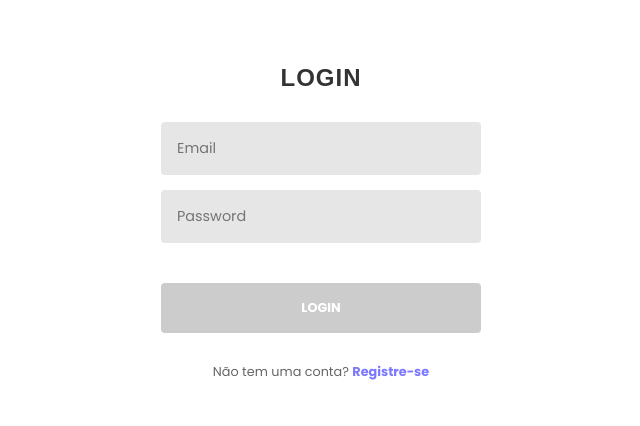
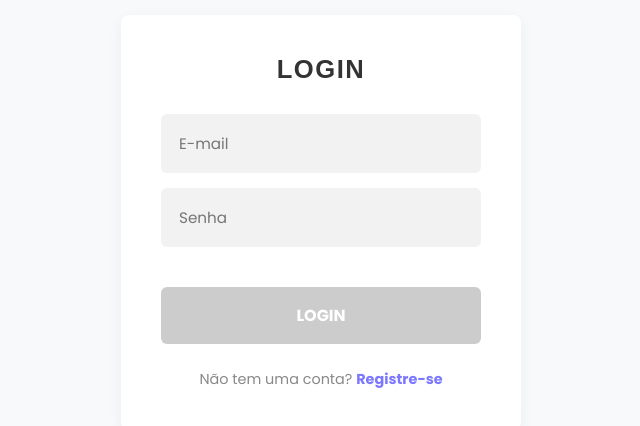
Before and after one commit to ABXAtrix/DesafioVM-Front-End, an Angular app: page /login in a window 1280 px wide. Shown: the part 178-604 px from the top of the page, without its empty margins (319-959 px from the left). Built offline with nearby package versions, Linux system fonts and the light colour scheme.

Commit message:
Atualização no visual da tela de login

```diff
--- a/src/app/features/auth/login/login.component.css
+++ b/src/app/features/auth/login/login.component.css
@@ -7,25 +7,28 @@
   display: flex;
   justify-content: center;
   align-items: center;
-  background-color: #ffffff;
+  background-color: #f8f9fa; /* Cinza claro para destacar o card */
   overflow: hidden;
 }
 
 .login-container {
   width: 100%;
-  max-width: 360px;
-  padding: 20px;
+  max-width: 400px;
+  padding: 40px;
+  background-color: #ffffff;
+  border-radius: 8px;
+  box-shadow: 0 4px 15px rgba(0, 0, 0, 0.05); /* Sombra idêntica ao cadastro */
   text-align: center;
 }
 
 h2 {
   font-family: "Arial", sans-serif;
-  font-size: 1.5rem;
+  font-size: 1.6rem;
   font-weight: 900;
   color: #333;
   margin-bottom: 30px;
   text-transform: uppercase;
-  letter-spacing: 1px;
+  letter-spacing: 1.5px;
 }
 
 .input-group {
@@ -35,44 +38,21 @@ h2 {
 .input-group input {
   width: 100%;
   padding: 16px;
-  background-color: #e6e6e6;
-  border: none;
-  border-radius: 4px;
-  font-size: 0.9rem;
-  color: #666;
+  background-color: #f2f2f2;
+  border: 2px solid transparent;
+  border-radius: 6px;
+  font-size: 0.95rem;
+  color: #333;
   box-sizing: border-box;
+  transition: all 0.3s ease;
 }
 
 .input-group input:focus {
-  outline: 2px solid #7b78ff;
+  outline: none;
+  background-color: #fff;
+  border-color: #7b78ff;
 }
 
-.form-options {
-  display: flex;
-  justify-content: space-between;
-  align-items: center;
-  margin-top: 15px;
-  font-size: 0.75rem;
-  color: #999;
-}
-
-.checkbox-group {
-  display: flex;
-  align-items: center;
-  gap: 5px;
-}
-
-.form-options a {
-  text-decoration: none;
-  color: #999;
-  transition: color 0.2s;
-}
-
-.form-options a:hover {
-  color: #7b78ff;
-}
-
-/* Botão Roxo */
 .btn-login {
   width: 100%;
   padding: 16px;
@@ -80,16 +60,17 @@ h2 {
   background-color: #7b78ff;
   color: white;
   border: none;
-  border-radius: 4px;
-  font-weight: bold;
-  font-size: 0.8rem;
+  border-radius: 6px;
+  font-weight: 800;
+  font-size: 1rem;
   text-transform: uppercase;
   cursor: pointer;
-  transition: background 0.3s;
+  transition: background-color 0.3s, transform 0.2s;
 }
 
-.btn-login:hover {
+.btn-login:hover:not(:disabled) {
   background-color: #625fff;
+  transform: translateY(-1px);
 }
 
 .btn-login:disabled {
@@ -98,9 +79,9 @@ h2 {
 }
 
 .register-link {
-  margin-top: 30px;
-  font-size: 0.8rem;
-  color: #666;
+  margin-top: 25px;
+  font-size: 0.9rem;
+  color: #888;
 }
 
 .register-link a {
@@ -108,3 +89,18 @@ h2 {
   text-decoration: none;
   font-weight: bold;
 }
+
+.register-link a:hover {
+  text-decoration: underline;
+}
+
+.error-msg {
+  background-color: #fff1f1;
+  color: #ff4d4d;
+  padding: 10px;
+  border-radius: 4px;
+  font-size: 0.85rem;
+  margin-top: 10px;
+  border-left: 4px solid #ff4d4d;
+  text-align: left;
+}
--- a/src/app/features/auth/login/login.component.html
+++ b/src/app/features/auth/login/login.component.html
@@ -9,7 +9,8 @@
           name="email"
           [(ngModel)]="credentials.email"
           required
-          placeholder="Email"
+          email
+          placeholder="E-mail"
         />
       </div>
 
@@ -19,12 +20,20 @@
           name="senha"
           [(ngModel)]="credentials.senha"
           required
-          placeholder="Password"
+          placeholder="Senha"
         />
       </div>
 
-      <button type="submit" class="btn-login" [disabled]="loginForm.invalid">
-        Login
+      @if (errorMessage) {
+        <div class="error-msg">{{ errorMessage }}</div>
+      }
+
+      <button
+        type="submit"
+        class="btn-login"
+        [disabled]="loginForm.invalid || isLoading"
+      >
+        {{ isLoading ? "Entrando..." : "Login" }}
       </button>
 
       <p class="register-link">
```
